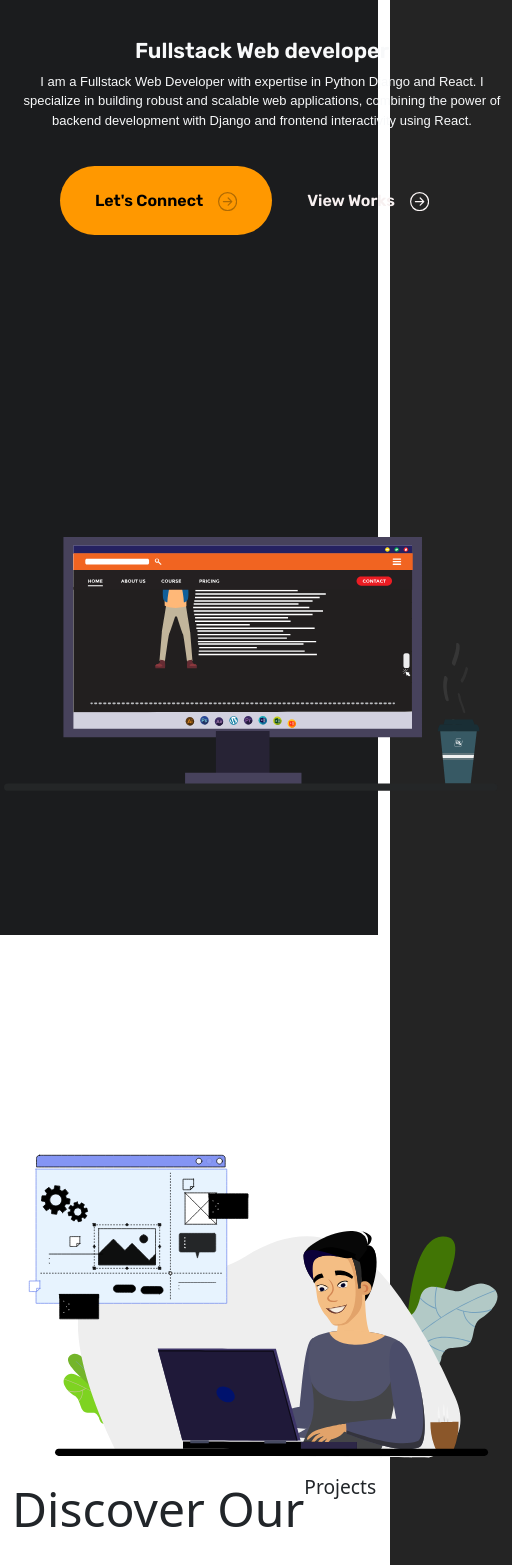
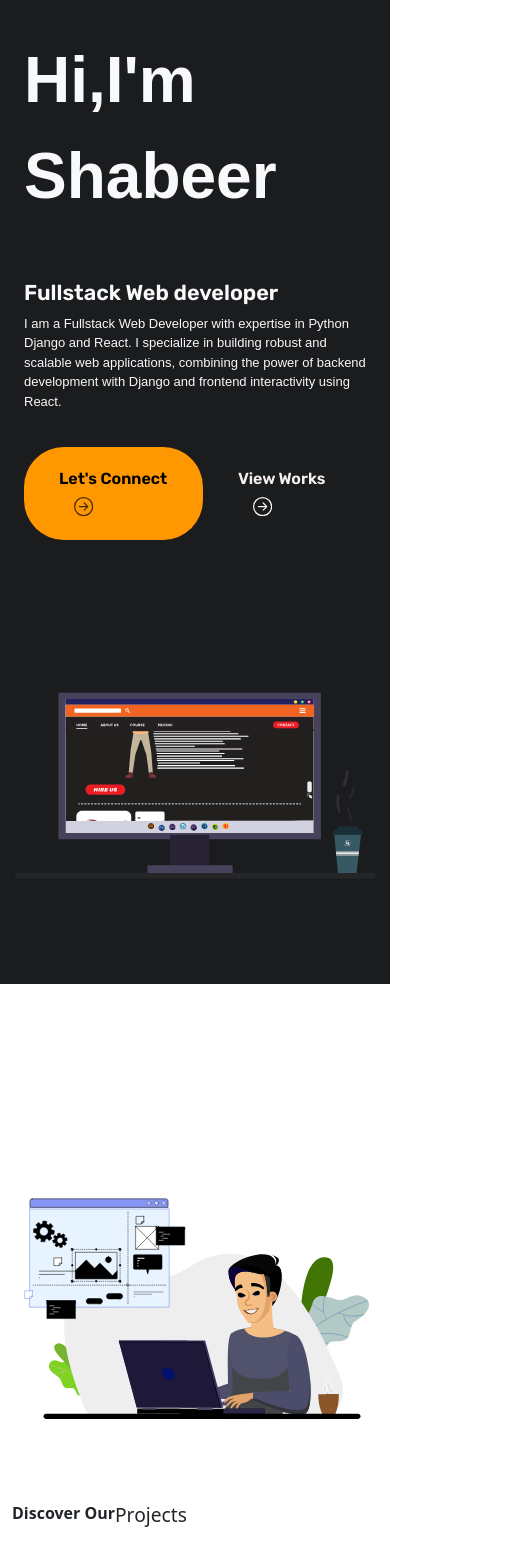
Before and after one commit to Shabeertsy/new_portfolio, a React (Vite) app in the folder website/: page / in a window 390 px wide. Shown: the part 300-1865 px from the top of the page, 512 px wide, since content can reach past the window. Built offline with nearby package versions, Linux system fonts and the light colour scheme.

Commit message:
make it responsive and add footer

```diff
--- a/website/index.html
+++ b/website/index.html
@@ -1,17 +1,30 @@
 <!doctype html>
 <html lang="en">
+
 <head>
   <meta charset="UTF-8" />
   <link rel="icon" type="image/svg+xml" href="/vite.svg" />
   <meta name="viewport" content="width=device-width, initial-scale=1.0" />
-    <link href="https://cdn.jsdelivr.net/npm/bootstrap@5.3.2/dist/css/bootstrap.min.css" rel="stylesheet" integrity="sha384-T3c6CoIi6uLrA9TneNEoa7RxnatzjcDSCmG1MXxSR1GAsXEV/Dwwykc2MPK8M2HN" crossorigin="anonymous">
-    <script src="https://cdn.jsdelivr.net/npm/bootstrap@5.3.2/dist/js/bootstrap.bundle.min.js" integrity="sha384-C6RzsynM9kWDrMNeT87bh95OGNyZPhcTNXj1NW7RuBCsyN/o0jlpcV8Qyq46cDfL" crossorigin="anonymous"></script>
-    <script src="https://cdn.jsdelivr.net/npm/@popperjs/core@2.11.8/dist/umd/popper.min.js" integrity="sha384-I7E8VVD/ismYTF4hNIPjVp/Zjvgyol6VFvRkX/vR+Vc4jQkC+hVqc2pM8ODewa9r" crossorigin="anonymous"></script>
-<script src="https://cdn.jsdelivr.net/npm/bootstrap@5.3.2/dist/js/bootstrap.min.js" integrity="sha384-BBtl+eGJRgqQAUMxJ7pMwbEyER4l1g+O15P+16Ep7Q9Q+zqX6gSbd85u4mG4QzX+" crossorigin="anonymous"></script>
+  <link href="https://cdn.jsdelivr.net/npm/bootstrap@5.3.2/dist/css/bootstrap.min.css" rel="stylesheet"
+    integrity="sha384-T3c6CoIi6uLrA9TneNEoa7RxnatzjcDSCmG1MXxSR1GAsXEV/Dwwykc2MPK8M2HN" crossorigin="anonymous">
+  <script src="https://cdn.jsdelivr.net/npm/bootstrap@5.3.2/dist/js/bootstrap.bundle.min.js"
+    integrity="sha384-C6RzsynM9kWDrMNeT87bh95OGNyZPhcTNXj1NW7RuBCsyN/o0jlpcV8Qyq46cDfL"
+    crossorigin="anonymous"></script>
+  <script src="https://cdn.jsdelivr.net/npm/@popperjs/core@2.11.8/dist/umd/popper.min.js"
+    integrity="sha384-I7E8VVD/ismYTF4hNIPjVp/Zjvgyol6VFvRkX/vR+Vc4jQkC+hVqc2pM8ODewa9r"
+    crossorigin="anonymous"></script>
+  <script src="https://cdn.jsdelivr.net/npm/bootstrap@5.3.2/dist/js/bootstrap.min.js"
+    integrity="sha384-BBtl+eGJRgqQAUMxJ7pMwbEyER4l1g+O15P+16Ep7Q9Q+zqX6gSbd85u4mG4QzX+"
+    crossorigin="anonymous"></script>
+
+    <!-- fontawsome -->
+    <link rel="stylesheet" href="https://cdnjs.cloudflare.com/ajax/libs/font-awesome/6.4.2/css/all.min.css">
   <title>Shabeer</title>
 </head>
+
 <body>
   <div id="root"></div>
   <script type="module" src="/src/main.jsx"></script>
 </body>
+
 </html>
--- a/website/src/Animation.jsx
+++ b/website/src/Animation.jsx
@@ -11,10 +11,11 @@ function Animation() {
       <div className='dark-bg'>
       <Player
         src={website}
-        className="player"
+        className="player-1"
         loop
         autoplay
         background='dark'
+
       />
       </div>
     </>
--- a/website/src/App.css
+++ b/website/src/App.css
@@ -1,15 +1,4 @@
 
-.player{
-  width: 500px;
-}
-.hero{
-  width: 100vw;
-  min-height: 100vh;
-}
-
-.dark-bg{
-  background-color:	#1b1c1e;
-}
-.hero-right{
-  margin-top: 200px;
-}
+/* .player-1{
+  width: '26rem', height: '26rem'
+} */
--- a/website/src/Hero.css
+++ b/website/src/Hero.css
@@ -1,4 +1,20 @@
 @import url('https://fonts.googleapis.com/css2?family=Rubik:wght@600&display=swap');
+
+
+
+.main-hero{
+    background-color:	#1b1c1e;
+    width: 100%;
+    height: 100%;
+
+}
+
+.dark-bg{
+  background-color:	#1b1c1e;
+}
+.hero-right{
+  margin-top: 20%;
+}
 
 
 /* default font setting */
@@ -15,20 +31,17 @@
     height: 100vh;
 }
 
-.hero-container {
-    width: 100vw;
-}
+
 .description{
     font-family: 'Montserrat', sans-serif;
     font-size: small;
-    width: 500px;
+    /* width:45rem; */
     font-family: 'Tilt Neon', sans-serif;
 }
 
 .hero-name-h1 {
-    font-size: 4rem;
+    font-size: 4em;
     font-weight: 600;
-    margin-right: 10px;
     font-family: 'Tilt Neon', sans-serif;
 }
 
@@ -44,7 +57,7 @@
     align-items: center;
     justify-content: center;
     margin-top: 260px;
-    margin-left: 79px;
+    /* margin-left: 79px; */
 }
 
 .arrow-icon {
@@ -135,22 +148,12 @@
 
 /* media query */
 @media only screen and (max-width: 994px) {
-    .animated-container {
+    /* .animated-container {
         margin-top: 130px;
         justify-content: center;
         text-align: center;
-    }
+    } */
 
-    .png-image {
-        width: 16rem;
-        position: absolute;
-        top: 130px;
-    }
-
-    .hireme {
-        display: flex;
-        justify-content: center;
-    }
 
 }
 
--- a/website/src/Hero.jsx
+++ b/website/src/Hero.jsx
@@ -5,12 +5,14 @@ import { Link } from 'react-router-dom';
 import './Hero.css'
 import Projects from './Project/Projects';
 import About from './about/About';
-import  Footer  from './footer/Footer';
+import Footer from './footer/Footer';
 
 
 function Hero() {
   return (
     <>
+      <div className="main-hero">
+        <div className="container">
           <div className='dark-bg text-light hero row' >
             <div className="col-lg-6">
 
@@ -18,7 +20,7 @@ function Hero() {
                 <div className="container animated-container ">
                   <div>
                     <div className="name-container text-light pt-3 d-flex">
-                  <p className='font-family  hero-name hero-name-h1'>Hi!  I'm </p> <p className='hero-name-h2'> Shabeer</p>
+                      <p className='font-family  hero-name hero-name-h1'>Hi,I'm <p className='hero-name-h2'> Shabeer</p></p>
 
                     </div>
                     <div className="animated-text mt-4">
@@ -43,16 +45,17 @@ function Hero() {
               <Animation />
             </div>
           </div>
+        </div>
+      </div>
       <div className="projects">
         <Projects />
       </div>
       <div className="about">
-        <About/>
+        <About />
       </div>
-      {/* <div className="footer">
+      <div className="footer">
         <Footer/>
-      </div> */}
-
+      </div>
     </>
   );
 }
--- a/website/src/Project/Project.css
+++ b/website/src/Project/Project.css
@@ -1,12 +1,8 @@
-.project-main{
-    height: 100vh;
-}
 
-.p-anime{
-}
 
 .project-main{
     margin-top: 200px;
+    min-height: 80vh;
 
 }
 .p-main{
@@ -16,3 +12,20 @@
 .p-second{
     font-size: 120%;
 }
+
+
+
+/* media query */
+@media only screen and (max-width: 994px) {
+    /* .about-main{
+      margin-top: 490px;
+    } */
+    .p-heading {
+        margin-top: 70px;
+    }
+    .p-main{
+        font-size: 100%;
+        font-weight: 700;
+    }
+
+  }
--- a/website/src/Project/Projects.jsx
+++ b/website/src/Project/Projects.jsx
@@ -19,6 +19,8 @@ export default function () {
                   loop
                   autoplay
                   background='dark'
+
+
                 />
               </div>
             </div>
@@ -26,7 +28,7 @@ export default function () {
               <div className="p-heading  d-flex">
                 <p className='p-main'>Discover Our </p> <p className='p-second'>Projects</p>
               </div>
-              <p>In the ever-evolving landscape of web development, full-stack development has become increasingly popular. Full-stack developers are well-versed in both front-end and back-end technologies, allowing them to create comprehensive and feature-rich web applications. Python and Django, a high-level web framework, have gained significant prominence in this domain. Together, they form a dynamic duo that empowers developers to bring their web development ideas to life. In this essay, we explore the world of full-stack development projects using Python and Django.
+              <p className='p-3'>In the ever-evolving landscape of web development, full-stack development has become increasingly popular. Full-stack developers are well-versed in both front-end and back-end technologies, allowing them to create comprehensive and feature-rich web applications. Python and Django, a high-level web framework, have gained significant prominence in this domain. Together, they form a dynamic duo that empowers developers to bring their web development ideas to life. In this essay, we explore the world of full-stack development projects using Python and Django.
 
                 Python is a versatile and widely used programming language known for its readability, flexibility, and extensive library support. With its elegant syntax, Python is an excellent choice for both beginners and experienced developers. In combination with Django, a robust web framework, it offers a powerful toolset for building web applications efficiently. Django follows the "batteries-included" philosophy, which means it comes with a variety of built-in features and libraries, saving developers time and effort. This combination makes Python and Django ideal for full-stack development.
 
--- a/website/src/about/About.css
+++ b/website/src/about/About.css
@@ -1,6 +1,13 @@
 .about-main{
-    min-height: 100vh;
+    height: 100%;
 }
 .skill-icon{
     font-size: 1rem;
 }
+
+/* media query */
+@media only screen and (max-width: 994px) {
+
+
+
+}
--- a/website/src/about/About.jsx
+++ b/website/src/about/About.jsx
@@ -25,13 +25,16 @@ export default function About() {
             <p className='p-main text-center mb-5 mt-5'>Technologies</p>
           </div>
           <div className="row">
-            <Player
+          <div className="col-lg-4"></div>
+          <div className="col-lg-4">    <Player
               src={tech}
               className="player"
               loop
               autoplay
               background='dark'
-            />
+
+            /></div>
+          <div className="col-lg-4"></div>
           </div>
           <div className="row">
             <div className="col-lg-4 text-center">
@@ -97,14 +100,9 @@ export default function About() {
             </div>
 
             <div className="col-lg-4 text-center mt-5">
-              <Player
-                src={js}
-                className="skill-icon"
-                loop
-                autoplay
-                background='dark'
-                style={{ width: '50px', height: '35px' }}
-              />
+
+            <ImCss3 style={{ width: '50px', height: '35px',color:'skyblue' }}/>
+
               <div className="row">
                 <div className="row mt-3">
                   <h3>CSS</h3>
@@ -114,14 +112,7 @@ export default function About() {
               </div>
             </div>
             <div className="col-lg-4 text-center mt-5">
-              <Player
-                src={js}
-                className="skill-icon"
-                loop
-                autoplay
-                background='dark'
-                style={{ width: '50px', height: '35px' }}
-              />
+            <FaBootstrap style={{ width: '50px', height: '35px' ,color:'violet' }}/>
               <div className="row mt-3">
                 <h3>Bootstrap</h3>
                 <p>Lorem ipsum dolor consectetur adipisicing elit. Sint hic recusandae nihil ipsum nisi dolorem, rem architecto est saepe! Veritatis fugit quae consequatur facere aliquid! Recusandae animi totam perferendis? Eligendi?</p>
--- /dev/null
+++ b/website/src/footer/Footer.css
@@ -0,0 +1,5 @@
+.footer-main{
+    width: 100%;
+  background-color:	#23242a;
+
+}
--- a/website/src/index.css
+++ b/website/src/index.css
@@ -1,12 +1,5 @@
-:root {
+/*  */
+/* body{
+  background-color:	#1b1c1e;
 
-  color-scheme: light dark;
-  color: rgba(255, 255, 255, 0.87);
-  background-color: #242424;
-
-  /* font-synthesis: none;
-  text-rendering: optimizeLegibility;
-  -webkit-font-smoothing: antialiased;
-  -moz-osx-font-smoothing: grayscale;
-  -webkit-text-size-adjust: 100%; */
-}
+} */
```
Also changed, not shown: website/src/footer/Footer.jsx (+118 -5 lines). Lines whose indentation alone changed are shown as unchanged.
